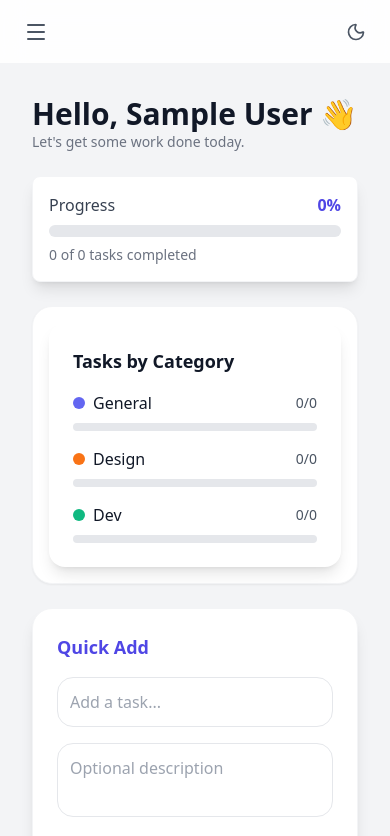
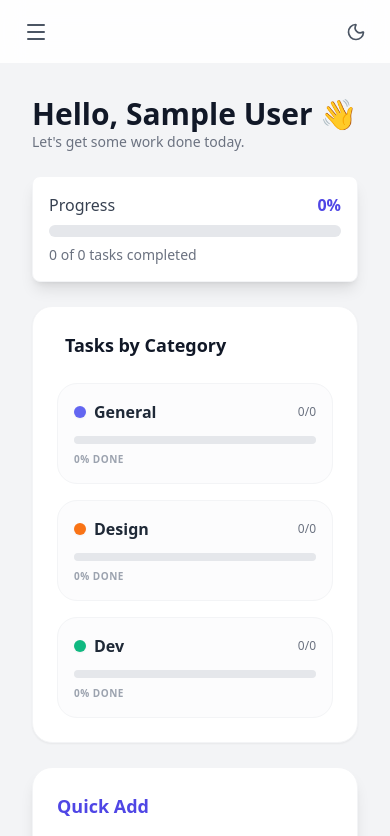
Before and after one commit to Deepanghsh/TaskMaster, a React (Vite) app in the folder front-end/: page / in a window 390 px wide. Shown: the top 836 px of the page. Built offline with nearby package versions, Linux system fonts and the light colour scheme; no server answers; sample sign-in values are in the browser's storage.

Commit message:
feat: refactor AnalyticsChart to responsive grid layout

```diff
--- a/front-end/src/components/AnalyticsChart.jsx
+++ b/front-end/src/components/AnalyticsChart.jsx
@@ -16,28 +16,48 @@ const AnalyticsChart = () => {
   }));
 
   return (
-    <div className="bg-white dark:bg-gray-800 rounded-xl shadow-lg p-6">
-      <h3 className="text-lg font-semibold text-gray-900 dark:text-white mb-4">Tasks by Category</h3>
-      <div className="space-y-4">
+    <div className="bg-white dark:bg-gray-800 rounded-xl p-2">
+      <h3 className="text-lg font-bold text-gray-900 dark:text-white mb-6 px-2">
+        Tasks by Category
+      </h3>
+
+      {/* Grid Container: 1 col on mobile, 3 cols on desktop */}
+      <div className="grid grid-cols-1 md:grid-cols-2 lg:grid-cols-3 gap-4">
         {categoryStats.map(stat => (
-          <div key={stat.name}>
-            <div className="flex justify-between items-center mb-2">
+          <div
+            key={stat.name}
+            className="p-4 rounded-2xl border border-gray-100 dark:border-gray-700 bg-gray-50/50 dark:bg-gray-900/30 hover:shadow-md transition-shadow"
+          >
+            <div className="flex justify-between items-center mb-3">
               <div className="flex items-center gap-2">
-                <div className="w-3 h-3 rounded-full" style={{ backgroundColor: stat.color }} />
-                <span className="font-medium text-gray-900 dark:text-gray-100 capitalize">{stat.name}</span>
+                <div
+                  className="w-3 h-3 rounded-full shadow-sm"
+                  style={{ backgroundColor: stat.color }}
+                />
+                <span className="font-semibold text-gray-800 dark:text-gray-100 capitalize">
+                  {stat.name}
+                </span>
               </div>
-              <span className="text-sm text-gray-600 dark:text-gray-400">
+              <span className="text-xs font-medium text-gray-500 dark:text-gray-400">
                 {stat.completed}/{stat.count}
               </span>
             </div>
-            <div className="w-full bg-gray-200 dark:bg-gray-700 rounded-full h-2">
+
+            {/* Progress Bar */}
+            <div className="w-full bg-gray-200 dark:bg-gray-700 rounded-full h-2 overflow-hidden">
               <div
-                className="h-2 rounded-full transition-all duration-500"
+                className="h-2 rounded-full transition-all duration-700 ease-out"
                 style={{
                   width: `${stat.count > 0 ? (stat.completed / stat.count) * 100 : 0}%`,
-                  backgroundColor: stat.color
+                  backgroundColor: stat.color,
+                  boxShadow: `0 0 8px ${stat.color}40` // Subtle glow effect
                 }}
               />
+            </div>
+
+            {/* Percentage Label */}
+            <div className="mt-2 text-[10px] uppercase tracking-wider text-gray-400 font-bold">
+              {stat.count > 0 ? Math.round((stat.completed / stat.count) * 100) : 0}% Done
             </div>
           </div>
         ))}
```
